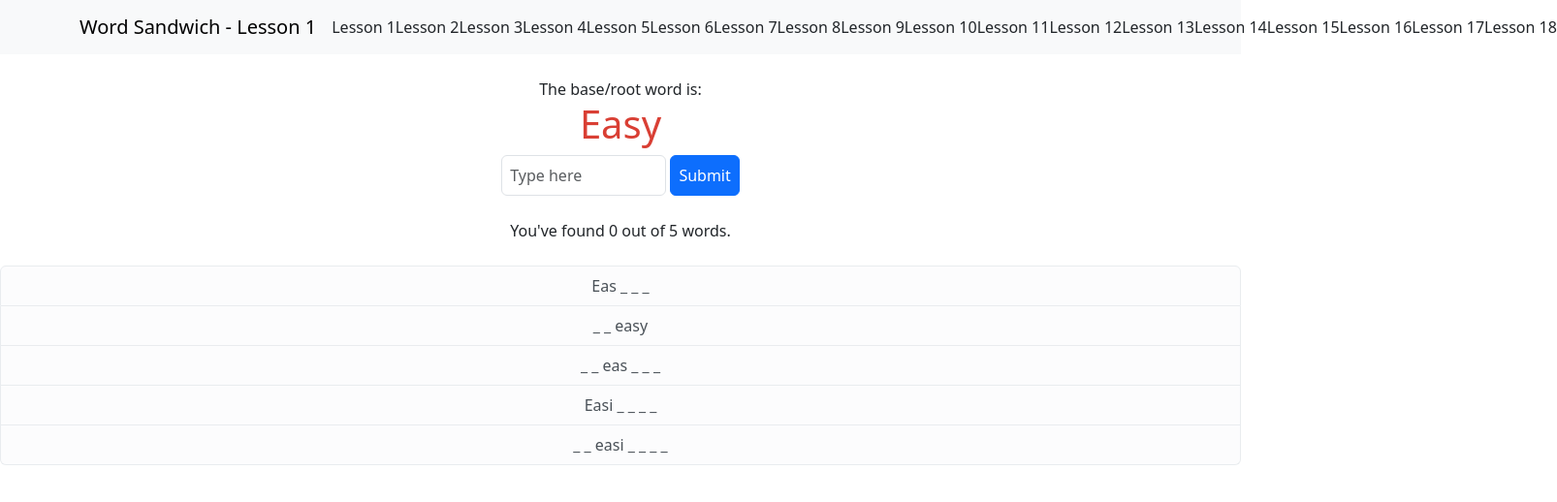
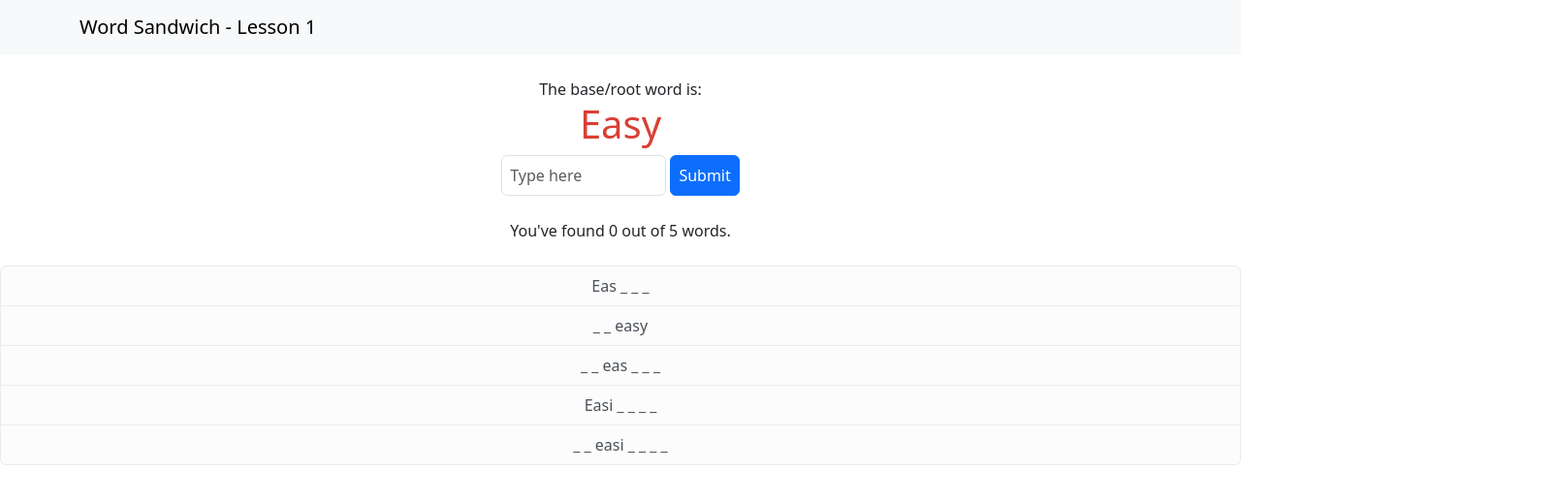
Before and after one commit to AElearn/word-toppings-class, a React (Vite) app: page / in a window 1280 px wide. Shown: the top 518 px of the page at 97% size, 1606 px wide, since content can reach past the window. Built offline with nearby package versions, Linux system fonts and the light colour scheme.

Commit message:
Update App.jsx

```diff
--- a/src/App.jsx
+++ b/src/App.jsx
@@ -41,7 +41,7 @@ const App = () => {
 						onClick={() => setExpanded(!expanded)}
 						aria-controls="basic-navbar-nav"
 					/>
-					<Navbar.Collapse id="basic-navbar-nav">
+					{/* <Navbar.Collapse id="basic-navbar-nav">
 						<Nav className="me-auto">
 							{wordsData.roots.map((element, index) => {
 								return (
@@ -61,9 +61,9 @@ const App = () => {
 									</NavDropdown.Item>
 								);
 							})}
-							{/* .filter((element, index) => index === lesson)} */}
+							// .filter((element, index) => index === lesson)}
 						</Nav>
-					</Navbar.Collapse>
+					</Navbar.Collapse> */}
 				</Container>
 			</Navbar>
 			{stage == 0 && <RootGame lesson={lesson} setStage={setStage} />}
```
